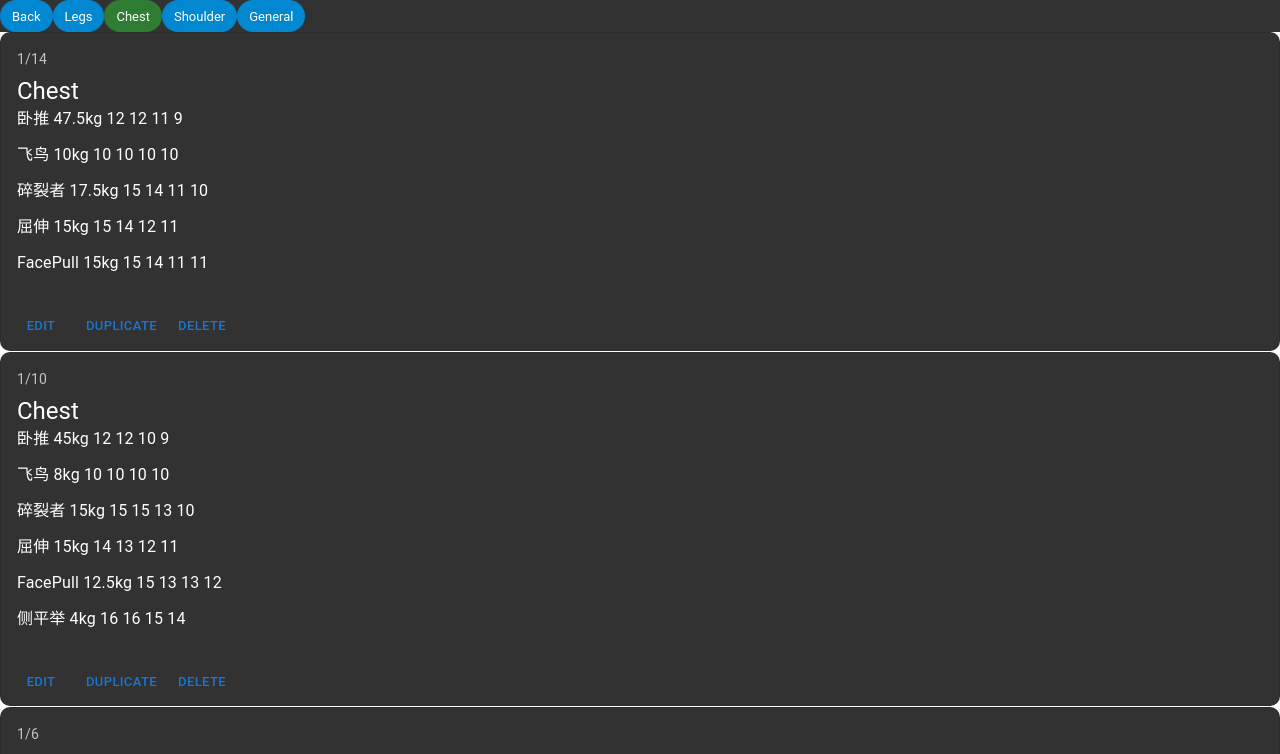
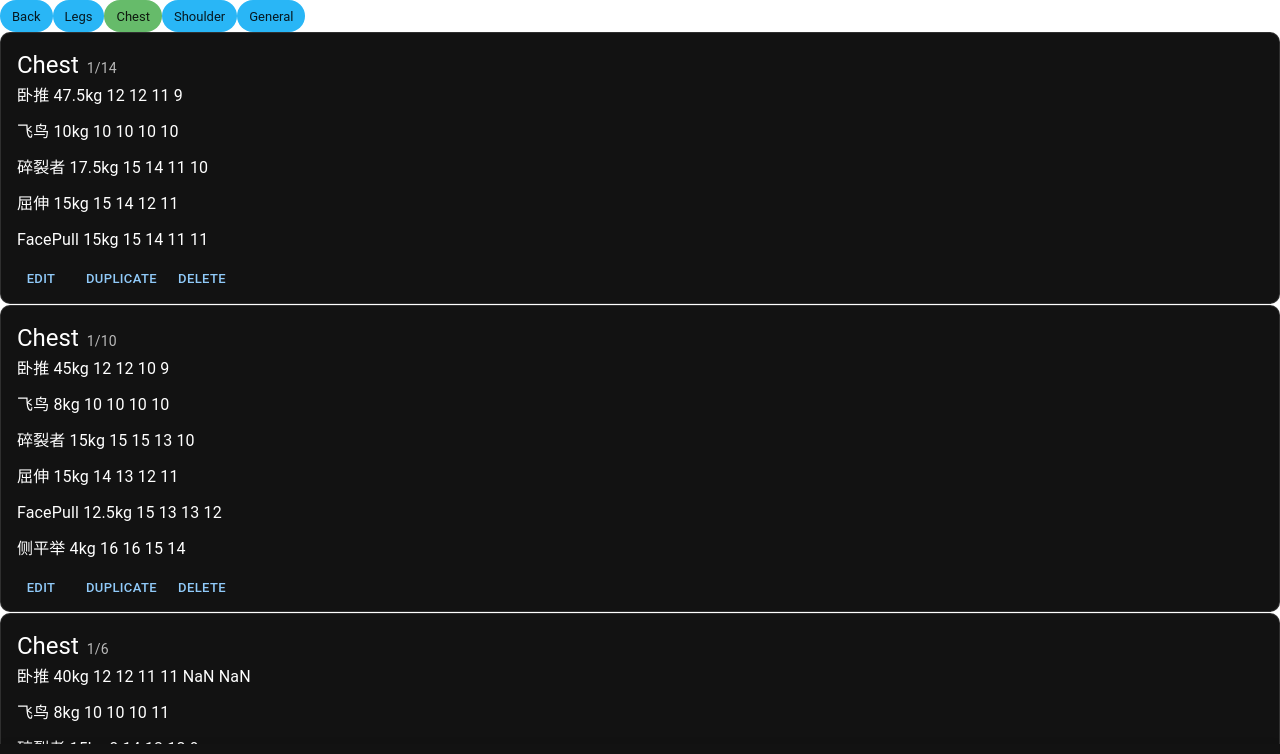
Before and after one commit to yanshudan/training-record-visualiser, a React (Create React App) app: page / in a window 1280 px wide. Shown: the top 754 px of the page. Built offline with nearby package versions, Linux system fonts and the light colour scheme.

Commit message:
navigation, dark theme

```diff
--- a/package.json
+++ b/package.json
@@ -7,6 +7,7 @@
     "@azure/storage-blob": "^12.12.0",
     "@emotion/react": "^11.10.6",
     "@emotion/styled": "^11.10.6",
+    "@mui/icons-material": "^5.11.9",
     "@mui/material": "^5.11.9",
     "@testing-library/jest-dom": "^5.16.5",
     "@testing-library/react": "^13.4.0",
--- a/src/App.tsx
+++ b/src/App.tsx
@@ -7,8 +7,14 @@ import { DetectTopic } from './Utils';
 import { Record } from './Interfaces';
 import Chip from '@mui/material/Chip';
 import Stack from '@mui/material/Stack';
-
-
+import BottomNavigation from '@mui/material/BottomNavigation';
+import BottomNavigationAction from '@mui/material/BottomNavigationAction';
+import CalendarMonthIcon from '@mui/icons-material/CalendarMonth';
+import FormatListBulletedIcon from '@mui/icons-material/FormatListBulleted';
+import Paper from '@mui/material/Paper';
+import SsidChartIcon from '@mui/icons-material/SsidChart';
+import { ThemeProvider } from '@emotion/react';
+import { createTheme } from '@mui/material';
 function App() {
   const rows = RecordSerializer.deserialize(LoadTrainingRecords())
     .reverse()
@@ -25,8 +31,9 @@ function App() {
 function MainTable(props: { rows: Record[] }) {
   const allTypes = new Set(props.rows.map((row) => row.topic));
   const [selectedTypes, setSelectedTypes] = React.useState<string[]>(["Chest"]);
-  return (<div>
-    {<Stack direction="row" spacing={1} sx={{ background: "rgb(50, 50, 50)" }}>
+  const [value, setValue] = React.useState(0);
+  return (<ThemeProvider theme={createTheme({ palette: { mode: "dark" } })}>
+    {<Stack direction="row" spacing={1} >
       <div>{
         Array.from(allTypes.values()).map((type) => {
           return <Chip label={type} onClick={() => {
@@ -35,7 +42,7 @@ function MainTable(props: { rows: Record[] }) {
             } else {
               setSelectedTypes([...selectedTypes, type])
             }
-          }} color={ selectedTypes.includes(type)?"success":"info"} />
+          }} color={selectedTypes.includes(type) ? "success" : "info"} />
         })}
       </div>
     </Stack>}
@@ -43,7 +50,21 @@ function MainTable(props: { rows: Record[] }) {
       selectedTypes.length === 0 ? "Select a type" :
         <RecordList records={props.rows} selectedTypes={selectedTypes} />
     }
-  </div>)
+    <Paper sx={{ position: 'fixed', bottom: 0, left: 0, right: 0 }} elevation={3}>
+
+      <BottomNavigation
+        showLabels
+        value={value}
+        onChange={(event, newValue) => {
+          setValue(newValue);
+        }}
+      >
+        <BottomNavigationAction label="Records" icon={<FormatListBulletedIcon />} />
+        <BottomNavigationAction label="Calendar" icon={<CalendarMonthIcon />} />
+        <BottomNavigationAction label="Statistics" icon={<SsidChartIcon />} />
+      </BottomNavigation>
+    </Paper>
+  </ThemeProvider>)
 }
 
 export default App;
--- a/src/Components.tsx
+++ b/src/Components.tsx
@@ -8,7 +8,7 @@ import { IMovements, Movement, Record } from './Interfaces';
 import React from 'react'
 
 export function MovementComponent(props: Movement) {
-  return (<Typography sx={{ mb: 1.5 }} color="white">
+  return (<Typography sx={{ mb: 1.5 }}>
     {props.name + " " + props.weight + "kg " + props.reps.join(" ")}
   </Typography>)
 }
@@ -31,17 +31,17 @@ export function RecordList(props: {
       (record) => props.selectedTypes.includes(record.topic)
     ).map((record) => {
       return (<div>
-        <Card sx={{ color: "white", background: "rgb(50, 50, 50)" ,"border-radius":"10px","margin-bottom":"1px"}} variant="outlined">
-          <CardContent>
-            <Typography sx={{ fontSize: 14 }} color="rgba(255, 255, 255, 0.7)" gutterBottom>
+        <Card sx={{ "border-radius": "10px", "margin-bottom": "1px" }} variant="outlined">
+          <CardContent sx={{"padding-bottom":"0px"}}>
+            <Typography variant="h5" component="div" display="inline-block">
+              {record.topic}
+            </Typography>
+            <Typography sx={{ fontSize: 14,"padding-left":"8px" }} color="text.secondary" display="inline-block" gutterBottom>
               {record.date.getMonth() + "/" + record.date.getDate()}
-            </Typography>
-            <Typography variant="h5" component="div">
-              {record.topic}
             </Typography>
             <Movements movements={record.movements} />
           </CardContent>
-          <CardActions>
+          <CardActions sx={{"padding-top":"0px"}}>
             <Button size="small">Edit</Button>
             <Button size="small">Duplicate</Button>
             <Button size="small">Delete</Button>
```
Also changed, not shown: 1 other file (tests, documents, lock files or other folders).
